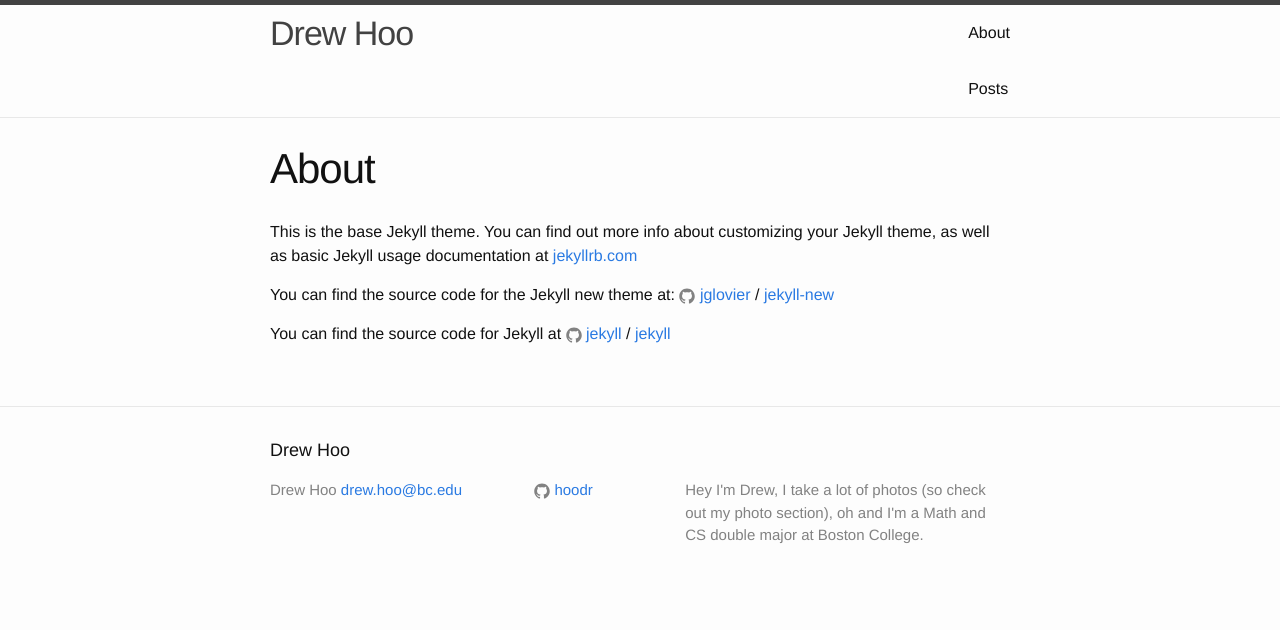
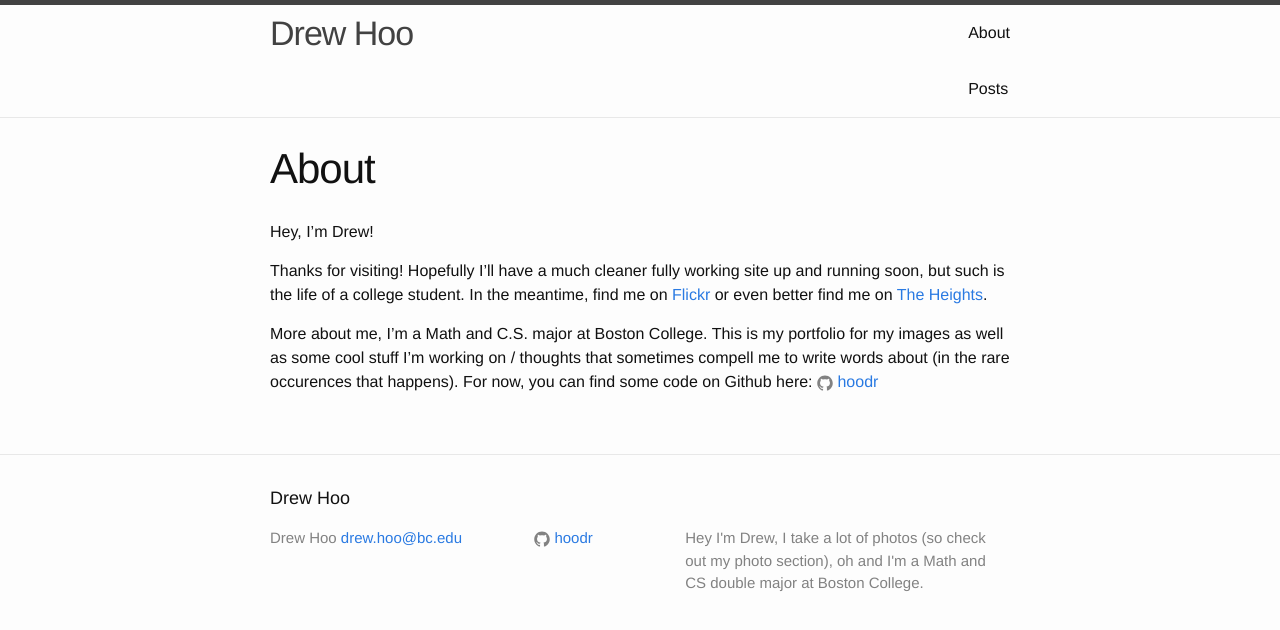
Before and after one commit to hoodr/hoodr.github.io, a Jekyll site: the page built from about.md, in a window 1280 px wide. Shown: the top 630 px of the page. Built offline with Jekyll 4.4.1, drawn with Linux system fonts in a browser that asks for light colours.

Commit message:
adjusting about

```diff
--- a/about.md
+++ b/about.md
@@ -4,12 +4,12 @@ title: About
 permalink: /about/
 ---
 
-This is the base Jekyll theme. You can find out more info about customizing your Jekyll theme, as well as basic Jekyll usage documentation at [jekyllrb.com](http://jekyllrb.com/)
+Hey, I'm Drew!
 
-You can find the source code for the Jekyll new theme at:
-{% include icon-github.html username="jglovier" %} /
-[jekyll-new](https://github.com/jglovier/jekyll-new)
+Thanks for visiting! Hopefully I'll have a much cleaner fully working site up and running soon, but such is the life of a college student. In the meantime, find me on [Flickr] or even better find me on [The Heights].
 
-You can find the source code for Jekyll at
-{% include icon-github.html username="jekyll" %} /
-[jekyll](https://github.com/jekyll/jekyll)
+More about me, I'm a Math and C.S. major at Boston College. This is my portfolio for my images as well as some cool stuff I'm working on / thoughts that sometimes compell me to write words about (in the rare occurences that happens). For now, you can find some code on Github here: {% include icon-github.html username="hoodr" %}
+
+[jekyll]: (https://github.com/jekyll/jekyll)
+[Flickr]: (https://www.flickr.com/photos/105319058@N06)
+[The Heights]: (http://bcheights.com/?s=%22drew+hoo%22&submit=Search)
```
